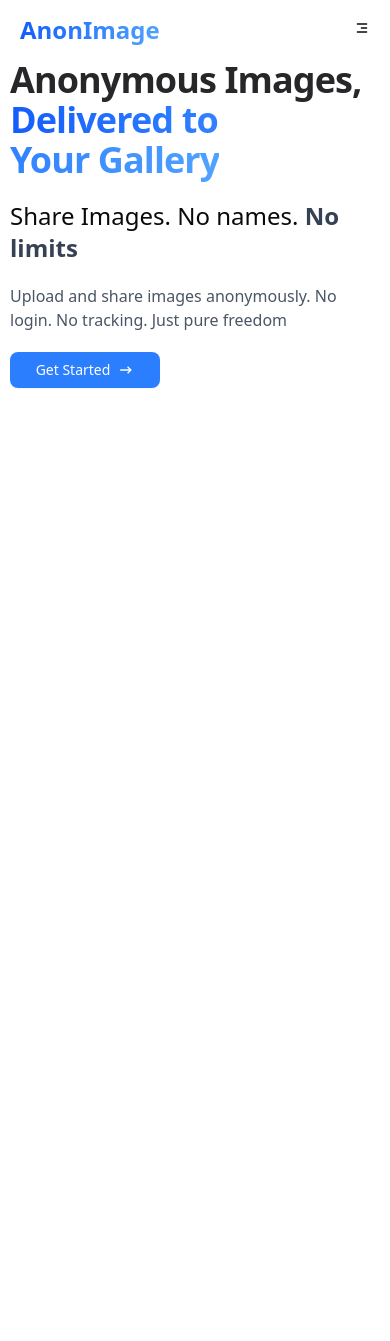
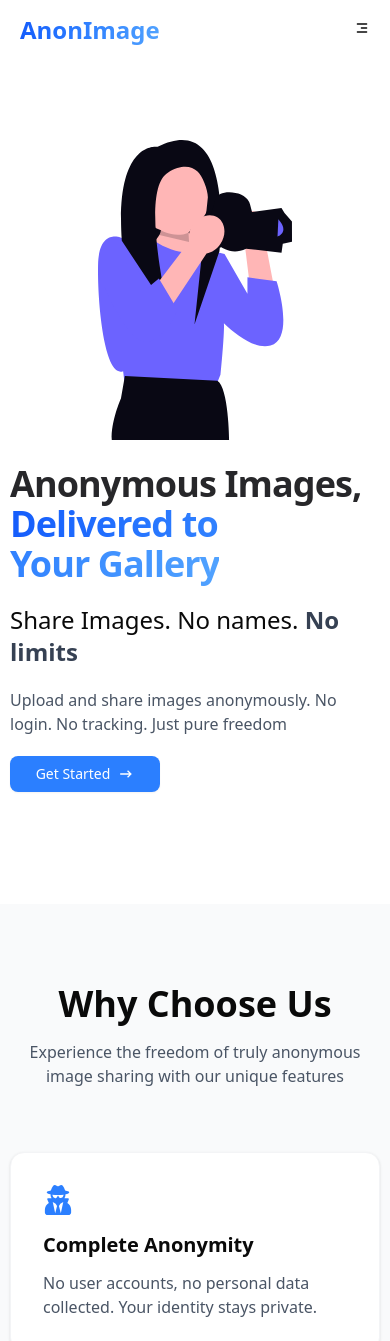
Before and after one commit to YawObengAsante/AnonImage-Frontend, a React (Vite) app: page / in a window 390 px wide. Shown: the top 1341 px of the page. Before the commit the page ends 904 px from the top, so only its background shows below. Built offline with nearby package versions, Linux system fonts and the light colour scheme.

Commit message:
chore: completed landing page and mobile nav

```diff
--- /dev/null
+++ b/src/components/feature-card.jsx
@@ -0,0 +1,9 @@
+export const FeatureCard = ({ icon, title, description }) => {
+    return (
+      <div className="bg-white p-8 rounded-xl shadow-sm hover:shadow-md transition-all duration-300 border border-gray-100">
+        <div className="text-blue-500 text-3xl mb-4">{icon}</div>
+        <h3 className="text-xl font-semibold mb-3">{title}</h3>
+        <p className="text-gray-600">{description}</p>
+      </div>
+    );
+  };
--- /dev/null
+++ b/src/components/footer.jsx
@@ -0,0 +1,90 @@
+import MaxWidthWrapper from "../components/max-width-wrapper";
+import { Link } from "react-router-dom";
+export const Footer = () => {
+  return (
+    <footer className="w-full bg-gray-900 text-white py-12">
+      <MaxWidthWrapper>
+        <div className="grid grid-cols-1 md:grid-cols-4 gap-8">
+          <div className="md:col-span-2">
+            <h3 className="text-2xl font-bold mb-4 gradient-text">
+              Anonymous Gallery
+            </h3>
+            <p className="text-gray-400">
+              The simplest way to share images without compromising your
+              privacy. No tracking. No names. Just freedom.
+            </p>
+          </div>
+
+          <div>
+            <h4 className="text-lg font-semibold mb-4">Quick Links</h4>
+            <ul className="space-y-2">
+              <li>
+                <Link
+                  to="/"
+                  className="text-gray-400 hover:text-white transition"
+                >
+                  Home
+                </Link>
+              </li>
+              <li>
+                <Link
+                  to="/dashboard"
+                  className="text-gray-400 hover:text-white transition"
+                >
+                  Dashboard
+                </Link>
+              </li>
+              <li>
+                <Link
+                  to="/privacy"
+                  className="text-gray-400 hover:text-white transition"
+                >
+                  Privacy Policy
+                </Link>
+              </li>
+              <li>
+                <Link
+                  to="/terms"
+                  className="text-gray-400 hover:text-white transition"
+                >
+                  Terms
+                </Link>
+              </li>
+            </ul>
+          </div>
+
+          <div>
+            <h4 className="text-lg font-semibold mb-4">Connect</h4>
+            <div className="flex space-x-4">
+              <a
+                href="#"
+                className="text-gray-400 hover:text-white transition text-xl"
+              >
+                <i className="fab fa-twitter"></i>
+              </a>
+              <a
+                href="#"
+                className="text-gray-400 hover:text-white transition text-xl"
+              >
+                <i className="fab fa-github"></i>
+              </a>
+              <a
+                href="#"
+                className="text-gray-400 hover:text-white transition text-xl"
+              >
+                <i className="fab fa-discord"></i>
+              </a>
+            </div>
+            <p className="text-gray-400 mt-4">contact@anonymousgallery.com</p>
+          </div>
+        </div>
+
+        <div className="border-t border-gray-800 mt-12 pt-8 text-center text-gray-500">
+          <p>
+            © {new Date().getFullYear()} Anonymous Gallery. All rights reserved.
+          </p>
+        </div>
+      </MaxWidthWrapper>
+    </footer>
+  );
+};
--- a/src/components/mobile-nav.jsx
+++ b/src/components/mobile-nav.jsx
@@ -1,30 +1,42 @@
 import { CgMenuRightAlt } from "react-icons/cg";
 import { Link } from "react-router-dom";
-import {NAV_LINKS, NAV_INACTIVE, NAV_ACTIVE} from '@/lib/constants'
+import { NAV_LINKS, NAV_INACTIVE, NAV_ACTIVE } from "@/lib/constants";
 
 import {
   Sheet,
   SheetContent,
   SheetTrigger,
-  SheetClose
-} from "@/components/ui/sheet"
-
+  SheetClose,
+} from "@/components/ui/sheet";
 
 export default function MobileNav() {
   return (
     <Sheet>
-      <SheetTrigger><CgMenuRightAlt/></SheetTrigger>
+      <SheetTrigger>
+        <CgMenuRightAlt />
+      </SheetTrigger>
       <SheetContent>
         <ul className="flex flex-col items-center mt-10 gap-7 font-bold">
+        <li>
+            <Link to="/">Home</Link>
+          </li>
           {NAV_LINKS.map((link) => (
-                <span key={link.name} className={`${location.pathname === link.path ? NAV_ACTIVE : NAV_INACTIVE}`}>
-                <li >
+            <span
+              key={link.name}
+              className={`${
+                location.pathname === link.path ? NAV_ACTIVE : NAV_INACTIVE
+              }`}
+            >
+              <li>
                 <Link to={link.path}>{link.name}</Link>
               </li>
             </span>
           ))}
+          <li>
+            <Link to="/log-in">Log In</Link>
+          </li>
         </ul>
       </SheetContent>
     </Sheet>
-  )
+  );
 }
--- /dev/null
+++ b/src/components/step-item.jsx
@@ -0,0 +1,13 @@
+export const StepItem = ({ number, title, description }) => {
+    return (
+      <div className="flex items-start gap-4">
+        <div className="flex items-center justify-center w-12 h-12 rounded-full bg-blue-500 text-white font-bold text-xl flex-shrink-0">
+          {number}
+        </div>
+        <div>
+          <h3 className="text-xl font-semibold mb-2">{title}</h3>
+          <p className="text-gray-600">{description}</p>
+        </div>
+      </div>
+    );
+  };
--- a/src/lib/constants.ts
+++ b/src/lib/constants.ts
@@ -13,6 +13,21 @@ export const NAV_LINKS = [
   },
 ];
 
+export const STEPS = [
+  {
+    title: "Upload Your Image",
+    description: "Drag and drop or select an image from your device to upload.",
+  },
+  {
+    title: "Get Shareable Link",
+    description: "We generate a unique link you can share with anyone.",
+  },
+  {
+    title: "View in Your Gallery",
+    description: "All your shared images appear in your private dashboard.",
+  },
+];
+
 export const NAV_INACTIVE =
   "relative inline-block before:absolute before:top-6 before:h-1 before:bg-black before:w-0 hover:before:w-full before:transition-all before:ease-in-out before:duration-300";
 
--- a/src/pages/landing-page.jsx
+++ b/src/pages/landing-page.jsx
@@ -1,15 +1,68 @@
 import Heading from "../components/heading";
 import MaxWidthWrapper from "../components/max-width-wrapper";
+import { FeatureCard } from "../components/feature-card";
+import { StepItem } from "../components/step-item";
+import { Footer } from "../components/footer";
+import { STEPS } from "@/lib/constants";
 import { Link } from "react-router-dom";
 import { Button } from "@/components/ui/button";
 import { CgArrowRight } from "react-icons/cg";
 import illustrationImg from "@/assets/undraw_photographer_2rbr.svg";
+import {
+  FaShieldAlt,
+  FaRocket,
+  FaChartLine,
+  FaUserSecret,
+} from "react-icons/fa";
+import { MdOutlinePrivacyTip, MdOutlinePhotoLibrary } from "react-icons/md";
+
+// Data
+const features = [
+  {
+    icon: <FaUserSecret />,
+    title: "Complete Anonymity",
+    description:
+      "No user accounts, no personal data collected. Your identity stays private.",
+  },
+  {
+    icon: <MdOutlinePrivacyTip />,
+    title: "End-to-End Privacy",
+    description:
+      "Images are encrypted and never linked to your identity in any way.",
+  },
+  {
+    icon: <FaShieldAlt />,
+    title: "Secure Sharing",
+    description:
+      "Military-grade encryption protects your images during transfer.",
+  },
+  {
+    icon: <MdOutlinePhotoLibrary />,
+    title: "Gallery Access",
+    description:
+      "View all your shared images in one convenient, private gallery.",
+  },
+  {
+    icon: <FaRocket />,
+    title: "Lightning Fast",
+    description:
+      "Upload and share images in seconds with our optimized platform.",
+  },
+  {
+    icon: <FaChartLine />,
+    title: "No Limits",
+    description: "Share as many images as you want with no restrictions.",
+  },
+];
 
 export default function LandingPage() {
   return (
-    <section className="w-full h-screen bg-white/95">
-      <MaxWidthWrapper className="flex gap-x-6">
-        <div className="flex flex-col gap-y-5 md:justify-center">
+    <div className="w-full bg-white/95">
+      {/* Hero Section */}
+      <section className="w-full min-h-screen pt-20">
+        <MaxWidthWrapper>
+          <div className="flex flex-col md:flex-row gap-6">
+            <div className="order-2 md:order-1 flex flex-col gap-y-5 md:justify-center">
               <Heading>
                 <span>Anonymous Images,</span>
                 <br />
@@ -32,14 +85,85 @@ export default function LandingPage() {
               </Link>
             </div>
             {/* illustration image */}
-        <div className="hidden md:block h-full">
+            <div className="order-1 flex justify-center">
               <img
-            className="h-full"
+                className="h-[300px] md:h-[500px]"
                 src={illustrationImg}
                 alt="illustration image"
               />
             </div>
+          </div>
         </MaxWidthWrapper>
       </section>
+
+      {/* Features Section */}
+      <section className="w-full py-20 bg-gray-50">
+        <MaxWidthWrapper>
+          <div className="text-center mb-16">
+            <h2 className="text-4xl font-bold mb-4">Why Choose Us</h2>
+            <p className="text-gray-600 max-w-2xl mx-auto">
+              Experience the freedom of truly anonymous image sharing with our
+              unique features
+            </p>
+          </div>
+
+          <div className="grid grid-cols-1 md:grid-cols-2 lg:grid-cols-3 gap-8">
+            {features.map((feature, index) => (
+              <FeatureCard key={index} {...feature} />
+            ))}
+          </div>
+        </MaxWidthWrapper>
+      </section>
+
+      {/* How It Works Section */}
+      <section className="w-full py-20">
+        <MaxWidthWrapper>
+          <div className="text-center mb-16">
+            <h2 className="text-4xl font-bold mb-4">How It Works</h2>
+            <p className="text-gray-600 max-w-2xl mx-auto">
+              Simple steps to share your images anonymously
+            </p>
+          </div>
+
+          <div className="flex flex-col md:flex-row gap-8 items-center">
+            <div className="flex-1">
+              <img
+                src={illustrationImg}
+                alt="How it works"
+                className="w-full max-w-md mx-auto"
+              />
+            </div>
+            <div className="flex-1 space-y-8">
+              {STEPS.map((step, index) => (
+                <StepItem key={index} number={index + 1} {...step} />
+              ))}
+            </div>
+          </div>
+        </MaxWidthWrapper>
+      </section>
+
+      {/* CTA Section */}
+      <section className="w-full py-20 bg-blue-500 text-white">
+        <MaxWidthWrapper>
+          <div className="text-center max-w-3xl mx-auto">
+            <h2 className="text-4xl font-bold mb-6">
+              Ready to Share Anonymously?
+            </h2>
+            <p className="text-xl mb-8 text-blue-100">
+              Join thousands of users who value their privacy while sharing
+              images
+            </p>
+            <Link to="/dashboard">
+              <Button className="px-8 py-6 text-lg bg-white text-blue-500 hover:bg-gray-100 transition-all ease-in-out duration-300">
+                Get Started Now <CgArrowRight className="ml-2" />
+              </Button>
+            </Link>
+          </div>
+        </MaxWidthWrapper>
+      </section>
+
+      {/* Footer */}
+      <Footer />
+    </div>
   );
 }
```
Lines whose indentation alone changed are shown as unchanged.
